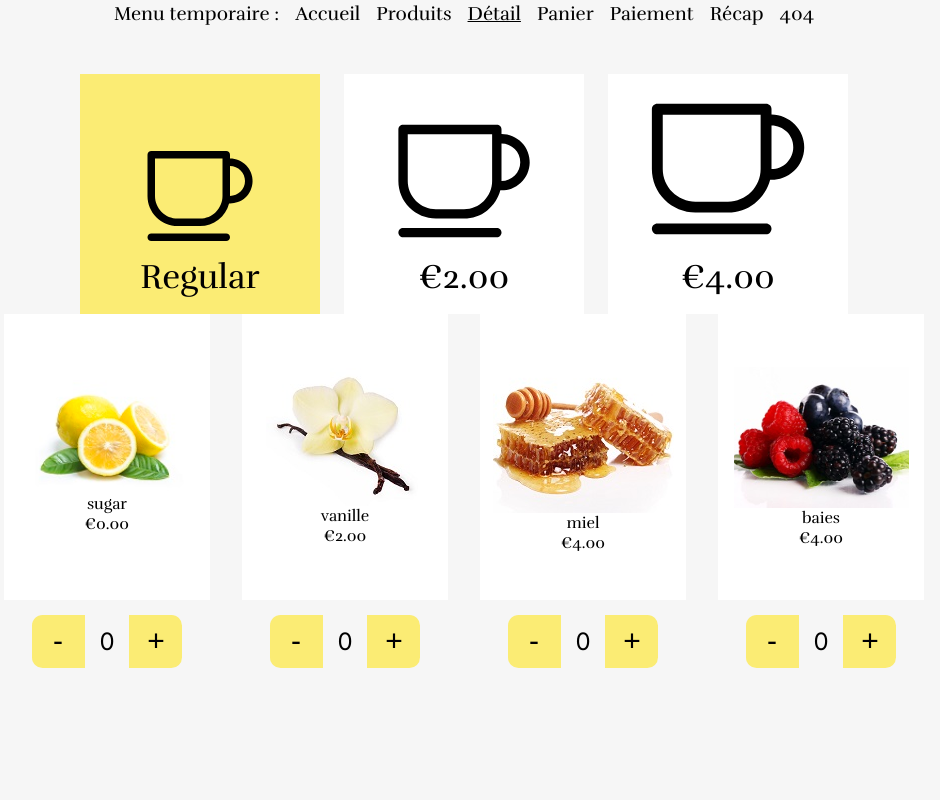
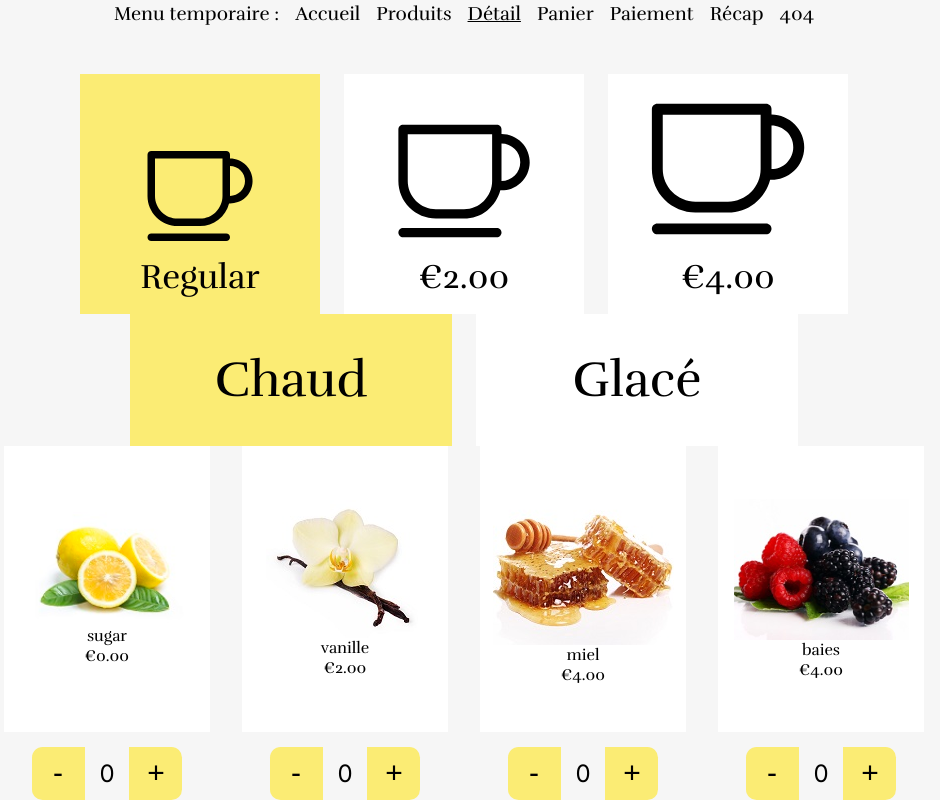
Before and after one commit to Morgane-Compa/house-of-tea, a React (Create React App) app: page /product-details in a window 1280 px wide. Shown: the part 1408-2208 px from the top of the page, without its empty margins (176-1116 px from the left). Before the commit the page ends 2076 px from the top, so only its background shows below. Built offline with nearby package versions, Linux system fonts and the light colour scheme.

Commit message:
feat/TemperatureChoiceList

```diff
--- /dev/null
+++ b/src/components/TemperatureChoiceList/TemperatureChoiceList.module.scss
@@ -0,0 +1,38 @@
+.container {
+  display: flex;
+  justify-content: center;
+  gap: 1.5rem;
+}
+
+.yellow {
+  background-color: var(--yellow);
+  width: 20.125rem;
+  height: 8.25rem;
+  font-family: var(--font-text);
+  font-size: 3.125rem;
+  font-weight: 100;
+  display: flex;
+  justify-content: center;
+  align-items: center;
+}
+
+.white {
+  background-color: var(--white);
+  width: 20.125rem;
+  height: 8.25rem;
+  font-family: var(--font-text);
+  font-size: 3.125rem;
+  font-weight: 100;
+  display: flex;
+  justify-content: center;
+  align-items: center;
+}
+
+@media screen and (max-width: 900px) {
+  .yellow,
+  .white {
+    width: 5.93rem;
+    height: 2.625rem;
+    font-size: 1rem;
+  }
+}
--- /dev/null
+++ b/src/components/TemperatureChoiceList/TemperatureChoiceList.tsx
@@ -0,0 +1,36 @@
+import { useState } from 'react';
+import style from './TemperatureChoiceList.module.scss'
+
+const TemperatureChoiceList = () => {
+    const [isHot, setIsHot] = useState(true);
+    const [isCold, setIsCold] = useState(false);
+
+
+    function handleOnClick(event: React.MouseEvent<HTMLButtonElement>) {
+      event.preventDefault();
+      const temp: HTMLButtonElement = event.currentTarget;
+
+      if(temp.id === "hot") {
+        setIsHot(true)
+        setIsCold(false)
+      }
+      if(temp.id === "cold") {
+        setIsHot(false)
+        setIsCold(true)
+      }
+      console.log(temp.id);
+    }
+
+    return (
+      <div className={style.container}>
+        <button className={isHot ? style.yellow : style.white} id="hot" onClick={handleOnClick}>
+        <p>Chaud</p>
+        </button>
+        <button className={isCold ? style.yellow : style.white}  id="cold" onClick={handleOnClick}>
+        <p>Glacé</p>
+        </button>
+      </div>
+    )
+}
+
+export default TemperatureChoiceList;
--- a/src/pages/ProductDetailsPage/ProductDetailsPage.tsx
+++ b/src/pages/ProductDetailsPage/ProductDetailsPage.tsx
@@ -1,6 +1,7 @@
 import SizeChoiceList from "components/SizeChoiceList/SizeChoiceList";
 import style from "./ProductDetailsPage.module.scss";
 import ExtraCard from "components/ExtraCard/ExtraCard";
+import TemperatureChoiceList from "components/TemperatureChoiceList/TemperatureChoiceList";
 
 const ProductDetailsPage = () => {
 
@@ -8,6 +9,7 @@ const ProductDetailsPage = () => {
     <>
     <SizeChoiceList />
     {/* Créer un map sur le mock extras */}
+    <TemperatureChoiceList />
     <div className={style.extraContainer}>
     <ExtraCard name={"sugar"} image={"/assets/products/extras/citron.svg"} price={0}/>
     <ExtraCard name={"vanille"} image={"/assets/products/extras/baton-vanille.svg"} price={2}/>
```
